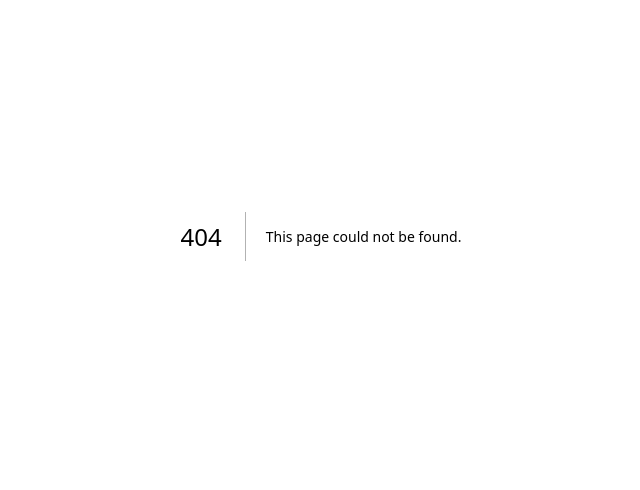
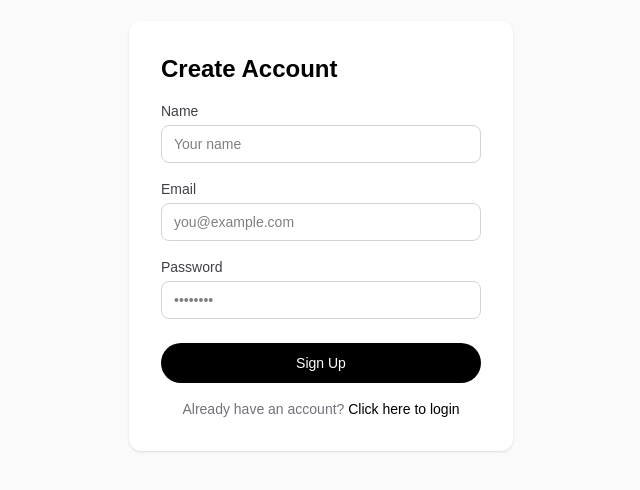
Before and after one commit to devin201o/hack-attack-2026, a Next.js app: page /signup in a window 1280 px wide. Before the commit this address had no page. Shown: the part 164-654 px from the top of the page, without its empty margins (319-959 px from the left). Built offline with nearby package versions, Linux system fonts and the light colour scheme; no server answers.

Commit message:
Implemented auth

```diff
--- /dev/null
+++ b/src/app/login/page.tsx
@@ -0,0 +1,92 @@
+"use client";
+
+import { useState } from "react";
+import { useRouter } from "next/navigation";
+import { supabase } from "@/lib/supabase";
+
+export default function LoginPage() {
+  const router = useRouter();
+  const [email, setEmail] = useState("");
+  const [password, setPassword] = useState("");
+  const [error, setError] = useState("");
+  const [loading, setLoading] = useState(false);
+
+  async function handleLogin(e: React.FormEvent) {
+    e.preventDefault();
+    setError("");
+    setLoading(true);
+
+    const { error } = await supabase.auth.signInWithPassword({
+      email,
+      password,
+    });
+
+    if (error) {
+      setError(error.message);
+      setLoading(false);
+    } else {
+      router.push("/");
+    }
+  }
+
+  return (
+    <div className="flex min-h-screen items-center justify-center bg-zinc-50 dark:bg-black">
+      <form
+        onSubmit={handleLogin}
+        className="flex w-full max-w-sm flex-col gap-4 rounded-xl bg-white p-8 shadow dark:bg-zinc-900"
+      >
+        <h1 className="text-2xl font-semibold text-black dark:text-white">
+          Sign In
+        </h1>
+
+        {error && (
+          <p className="rounded bg-red-100 px-3 py-2 text-sm text-red-700 dark:bg-red-900/30 dark:text-red-400">
+            {error}
+          </p>
+        )}
+
+        <label className="flex flex-col gap-1 text-sm text-zinc-700 dark:text-zinc-300">
+          Email
+          <input
+            type="email"
+            required
+            value={email}
+            onChange={(e) => setEmail(e.target.value)}
+            className="rounded-lg border border-zinc-300 bg-transparent px-3 py-2 text-black outline-none focus:border-zinc-600 dark:border-zinc-700 dark:text-white dark:focus:border-zinc-400"
+            placeholder="you@example.com"
+          />
+        </label>
+
+        <label className="flex flex-col gap-1 text-sm text-zinc-700 dark:text-zinc-300">
+          Password
+          <input
+            type="password"
+            required
+            value={password}
+            onChange={(e) => setPassword(e.target.value)}
+            className="rounded-lg border border-zinc-300 bg-transparent px-3 py-2 text-black outline-none focus:border-zinc-600 dark:border-zinc-700 dark:text-white dark:focus:border-zinc-400"
+            placeholder="••••••••"
+          />
+        </label>
+
+        <button
+          type="submit"
+          disabled={loading}
+          className="mt-2 rounded-full bg-black py-2.5 text-sm font-medium text-white transition-colors hover:bg-zinc-800 disabled:opacity-50 dark:bg-white dark:text-black dark:hover:bg-zinc-200"
+        >
+          {loading ? "Signing in…" : "Sign In"}
+        </button>
+
+        <p className="text-center text-sm text-zinc-500 dark:text-zinc-400">
+          Don&apos;t have an account?{" "}
+          <a
+            href="/signup"
+            className="font-medium text-black dark:text-white hover:underline"
+          >
+            Sign up
+          </a>
+        </p>
+      </form>
+    </div>
+  );
+}
--- a/src/app/page.tsx
+++ b/src/app/page.tsx
@@ -1,64 +1,59 @@
-import Image from "next/image";
+"use client";
+
+import { useEffect, useState } from "react";
+import { useRouter } from "next/navigation";
+import { supabase } from "@/lib/supabase";
+import type { User } from "@supabase/supabase-js";
 
 export default function Home() {
+  const router = useRouter();
+  const [user, setUser] = useState<User | null>(null);
+  const [loading, setLoading] = useState(true);
+
+  useEffect(() => {
+    supabase.auth.getUser().then(({ data }) => {
+      if (data.user) {
+        setUser(data.user);
+        setLoading(false);
+      } else {
+        router.push("/signup");
+      }
+    });
+  }, [router]);
+
+  async function handleSignOut() {
+    await supabase.auth.signOut();
+    router.push("/login");
+  }
+
+  if (loading) {
+    return (
+      <div className="flex min-h-screen items-center justify-center bg-zinc-50 dark:bg-black">
+        <p className="text-zinc-500">Loading…</p>
+      </div>
+    );
+  }
+
+  const displayName =
+    user?.user_metadata?.full_name ||
+    user?.user_metadata?.name ||
+    user?.email;
+
   return (
-    <div className="flex min-h-screen items-center justify-center bg-zinc-50 font-sans dark:bg-black">
-      <main className="flex min-h-screen w-full max-w-3xl flex-col items-center justify-between py-32 px-16 bg-white dark:bg-black sm:items-start">
-        <Image
-          className="dark:invert"
-          src="/next.svg"
-          alt="Next.js logo"
-          width={100}
-          height={20}
-          priority
-        />
-        <div className="flex flex-col items-center gap-6 text-center sm:items-start sm:text-left">
-          <h1 className="max-w-xs text-3xl font-semibold leading-10 tracking-tight text-black dark:text-zinc-50">
-            To get started, edit the page.tsx file.
-          </h1>
-          <p className="max-w-md text-lg leading-8 text-zinc-600 dark:text-zinc-400">
-            Looking for a starting point or more instructions? Head over to{" "}
-            <a
-              href="https://vercel.com/templates?framework=next.js&utm_source=create-next-app&utm_medium=appdir-template-tw&utm_campaign=create-next-app"
-              className="font-medium text-zinc-950 dark:text-zinc-50"
-            >
-              Templates
-            </a>{" "}
-            or the{" "}
-            <a
-              href="https://nextjs.org/learn?utm_source=create-next-app&utm_medium=appdir-template-tw&utm_campaign=create-next-app"
-              className="font-medium text-zinc-950 dark:text-zinc-50"
-            >
-              Learning
-            </a>{" "}
-            center.
-          </p>
-        </div>
-        <div className="flex flex-col gap-4 text-base font-medium sm:flex-row">
-          <a
-            className="flex h-12 w-full items-center justify-center gap-2 rounded-full bg-foreground px-5 text-background transition-colors hover:bg-[#383838] dark:hover:bg-[#ccc] md:w-[158px]"
-            href="https://vercel.com/new?utm_source=create-next-app&utm_medium=appdir-template-tw&utm_campaign=create-next-app"
-            target="_blank"
-            rel="noopener noreferrer"
-          >
-            <Image
-              className="dark:invert"
-              src="/vercel.svg"
-              alt="Vercel logomark"
-              width={16}
-              height={16}
-            />
-            Deploy Now
-          </a>
-          <a
-            className="flex h-12 w-full items-center justify-center rounded-full border border-solid border-black/[.08] px-5 transition-colors hover:border-transparent hover:bg-black/[.04] dark:border-white/[.145] dark:hover:bg-[#1a1a1a] md:w-[158px]"
-            href="https://nextjs.org/docs?utm_source=create-next-app&utm_medium=appdir-template-tw&utm_campaign=create-next-app"
-            target="_blank"
-            rel="noopener noreferrer"
-          >
-            Documentation
-          </a>
-        </div>
+    <div className="flex min-h-screen items-center justify-center bg-zinc-50 dark:bg-black">
+      <main className="flex w-full max-w-md flex-col items-center gap-6 rounded-xl bg-white p-10 shadow dark:bg-zinc-900">
+        <h1 className="text-3xl font-semibold tracking-tight text-black dark:text-white">
+          Welcome, {displayName}
+        </h1>
+        <p className="text-zinc-500 dark:text-zinc-400">
+          You are signed in.
+        </p>
+        <button
+          onClick={handleSignOut}
+          className="rounded-full border border-zinc-300 px-5 py-2.5 text-sm font-medium text-black transition-colors hover:bg-zinc-100 dark:border-zinc-700 dark:text-white dark:hover:bg-zinc-800"
+        >
+          Sign Out
+        </button>
       </main>
     </div>
   );
--- /dev/null
+++ b/src/app/signup/page.tsx
@@ -0,0 +1,136 @@
+"use client";
+
+import { useState } from "react";
+import { useRouter } from "next/navigation";
+import { supabase } from "@/lib/supabase";
+
+export default function SignUpPage() {
+  const router = useRouter();
+  const [name, setName] = useState("");
+  const [email, setEmail] = useState("");
+  const [password, setPassword] = useState("");
+  const [error, setError] = useState("");
+  const [loading, setLoading] = useState(false);
+  const [confirmEmail, setConfirmEmail] = useState(false);
+
+  async function handleSignUp(e: React.FormEvent) {
+    e.preventDefault();
+    setError("");
+    setLoading(true);
+
+    const { data, error } = await supabase.auth.signUp({
+      email,
+      password,
+      options: {
+        data: { full_name: name },
+      },
+    });
+
+    if (error) {
+      setError(error.message);
+      setLoading(false);
+    } else if (data.session) {
+      // Auto-confirmed — go straight to home
+      router.push("/");
+    } else {
+      // Email confirmation required
+      setConfirmEmail(true);
+      setLoading(false);
+    }
+  }
+
+  if (confirmEmail) {
+    return (
+      <div className="flex min-h-screen items-center justify-center bg-zinc-50 dark:bg-black">
+        <div className="flex w-full max-w-sm flex-col items-center gap-4 rounded-xl bg-white p-8 shadow dark:bg-zinc-900">
+          <h1 className="text-2xl font-semibold text-black dark:text-white">
+            Check your email
+          </h1>
+          <p className="text-center text-sm text-zinc-500 dark:text-zinc-400">
+            We sent a confirmation link to <strong className="text-black dark:text-white">{email}</strong>. Click the link to activate your account, then come back and sign in.
+          </p>
+          <a
+            href="/login"
+            className="mt-2 rounded-full bg-black px-5 py-2.5 text-sm font-medium text-white transition-colors hover:bg-zinc-800 dark:bg-white dark:text-black dark:hover:bg-zinc-200"
+          >
+            Go to Sign In
+          </a>
+        </div>
+      </div>
+    );
+  }
+
+  return (
+    <div className="flex min-h-screen items-center justify-center bg-zinc-50 dark:bg-black">
+      <form
+        onSubmit={handleSignUp}
+        className="flex w-full max-w-sm flex-col gap-4 rounded-xl bg-white p-8 shadow dark:bg-zinc-900"
+      >
+        <h1 className="text-2xl font-semibold text-black dark:text-white">
+          Create Account
+        </h1>
+
+        {error && (
+          <p className="rounded bg-red-100 px-3 py-2 text-sm text-red-700 dark:bg-red-900/30 dark:text-red-400">
+            {error}
+          </p>
+        )}
+
+        <label className="flex flex-col gap-1 text-sm text-zinc-700 dark:text-zinc-300">
+          Name
+          <input
+            type="text"
+            required
+            value={name}
+            onChange={(e) => setName(e.target.value)}
+            className="rounded-lg border border-zinc-300 bg-transparent px-3 py-2 text-black outline-none focus:border-zinc-600 dark:border-zinc-700 dark:text-white dark:focus:border-zinc-400"
+            placeholder="Your name"
+          />
+        </label>
+
+        <label className="flex flex-col gap-1 text-sm text-zinc-700 dark:text-zinc-300">
+          Email
+          <input
+            type="email"
+            required
+            value={email}
+            onChange={(e) => setEmail(e.target.value)}
+            className="rounded-lg border border-zinc-300 bg-transparent px-3 py-2 text-black outline-none focus:border-zinc-600 dark:border-zinc-700 dark:text-white dark:focus:border-zinc-400"
+            placeholder="you@example.com"
+          />
+        </label>
+
+        <label className="flex flex-col gap-1 text-sm text-zinc-700 dark:text-zinc-300">
+          Password
+          <input
+            type="password"
+            required
+            minLength={6}
+            value={password}
+            onChange={(e) => setPassword(e.target.value)}
+            className="rounded-lg border border-zinc-300 bg-transparent px-3 py-2 text-black outline-none focus:border-zinc-600 dark:border-zinc-700 dark:text-white dark:focus:border-zinc-400"
+            placeholder="••••••••"
+          />
+        </label>
+
+        <button
+          type="submit"
+          disabled={loading}
+          className="mt-2 rounded-full bg-black py-2.5 text-sm font-medium text-white transition-colors hover:bg-zinc-800 disabled:opacity-50 dark:bg-white dark:text-black dark:hover:bg-zinc-200"
+        >
+          {loading ? "Creating account…" : "Sign Up"}
+        </button>
+
+        <p className="text-center text-sm text-zinc-500 dark:text-zinc-400">
+          Already have an account?{" "}
+          <a
+            href="/login"
+            className="font-medium text-black dark:text-white hover:underline"
+          >
+            Click here to login
+          </a>
+        </p>
+      </form>
+    </div>
+  );
+}
```
